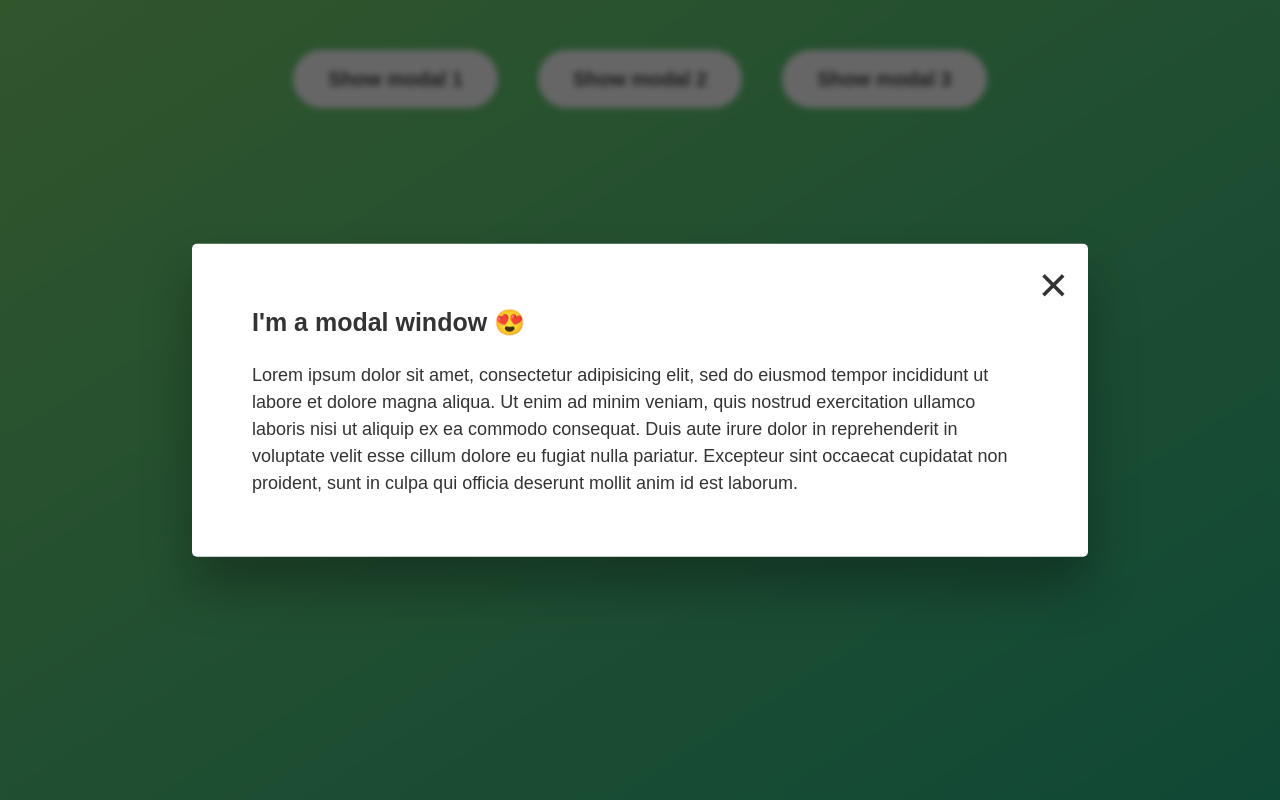
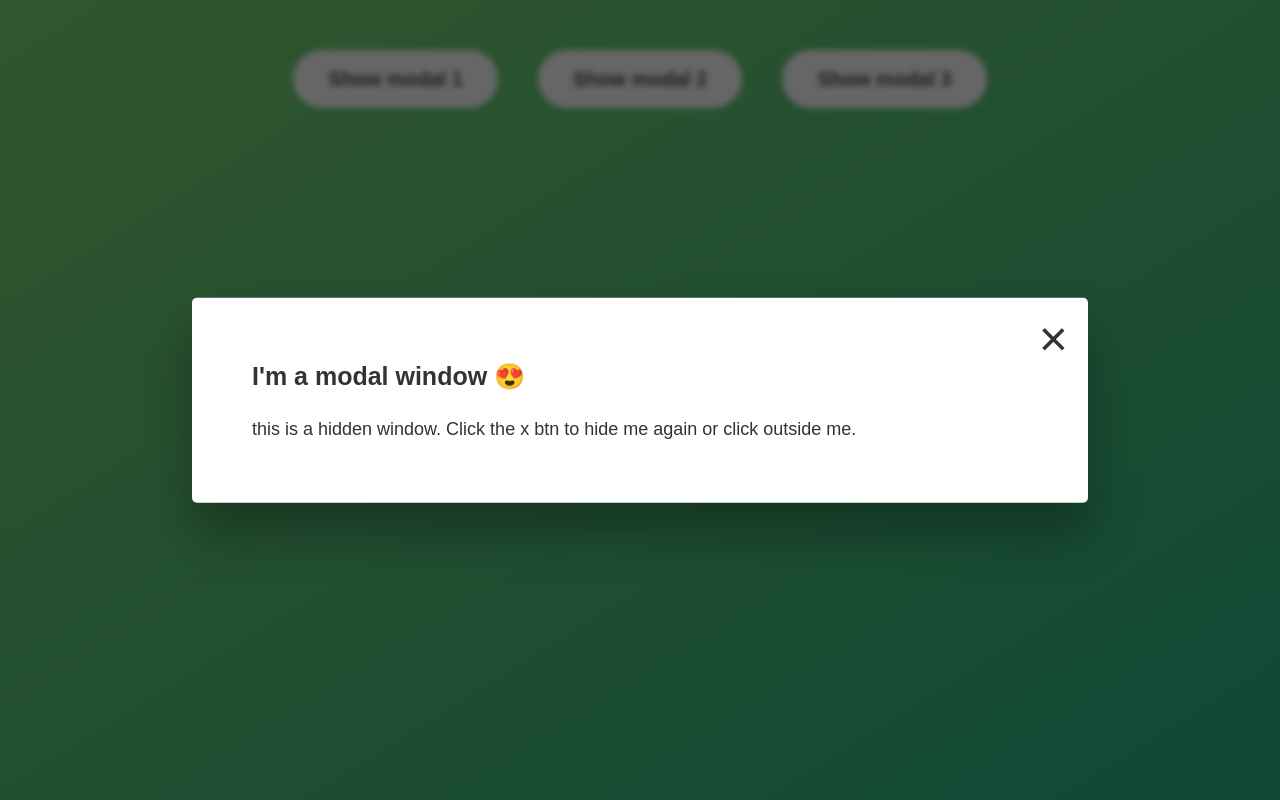
Before and after one commit to nitinshahi/JavaScript, a plain HTML site: page 06-Modal/index.html in a window 1280 px wide. Both pictures are taken after a click on the button "Show modal 1". Drawn offline with Linux system fonts and the light colour scheme.

Commit message:
modal c4

```diff
--- a/06-Modal/index.html
+++ b/06-Modal/index.html
@@ -16,13 +16,8 @@
       <button class="close-modal">&times;</button>
       <h1>I'm a modal window 😍</h1>
       <p>
-        Lorem ipsum dolor sit amet, consectetur adipisicing elit, sed do eiusmod
-        tempor incididunt ut labore et dolore magna aliqua. Ut enim ad minim
-        veniam, quis nostrud exercitation ullamco laboris nisi ut aliquip ex ea
-        commodo consequat. Duis aute irure dolor in reprehenderit in voluptate
-        velit esse cillum dolore eu fugiat nulla pariatur. Excepteur sint
-        occaecat cupidatat non proident, sunt in culpa qui officia deserunt
-        mollit anim id est laborum.
+        this is a hidden window. Click the x btn to hide me again or click
+        outside me.
       </p>
     </div>
     <div class="overlay hidden"></div>
```
